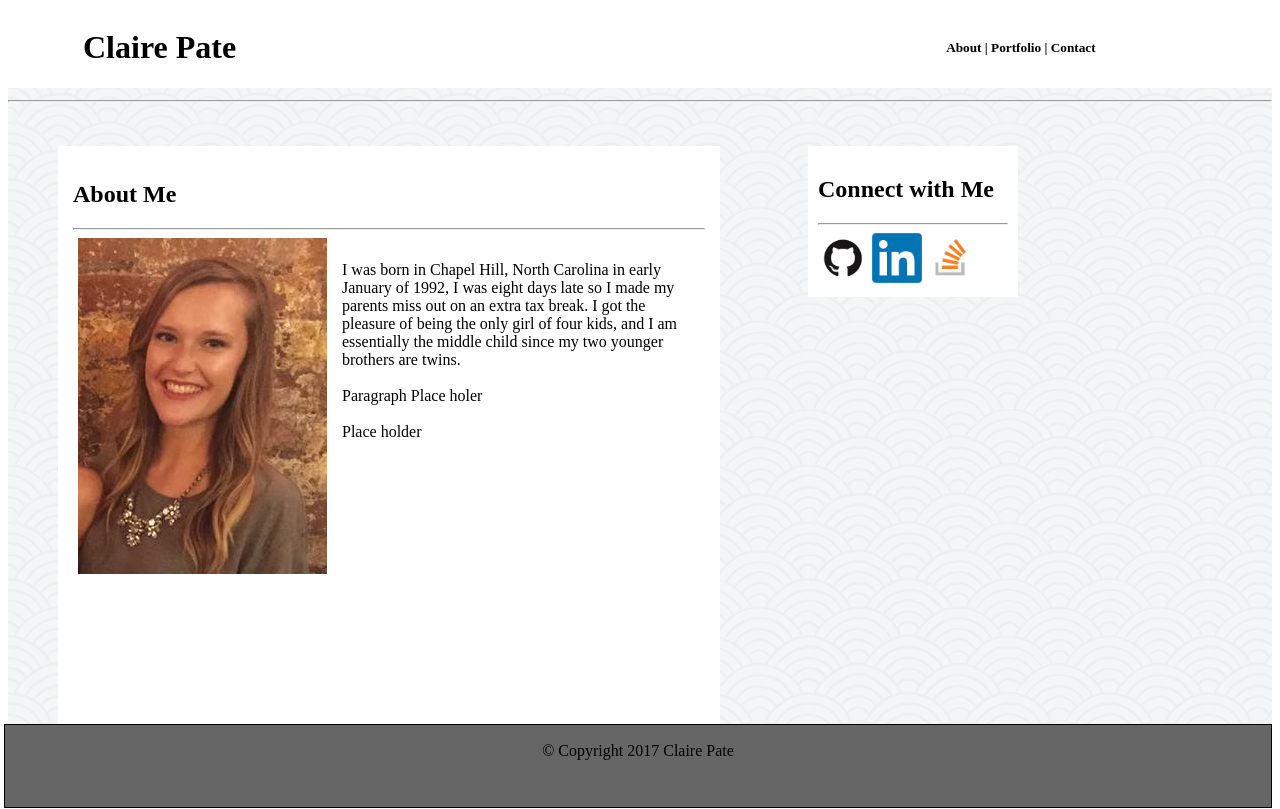
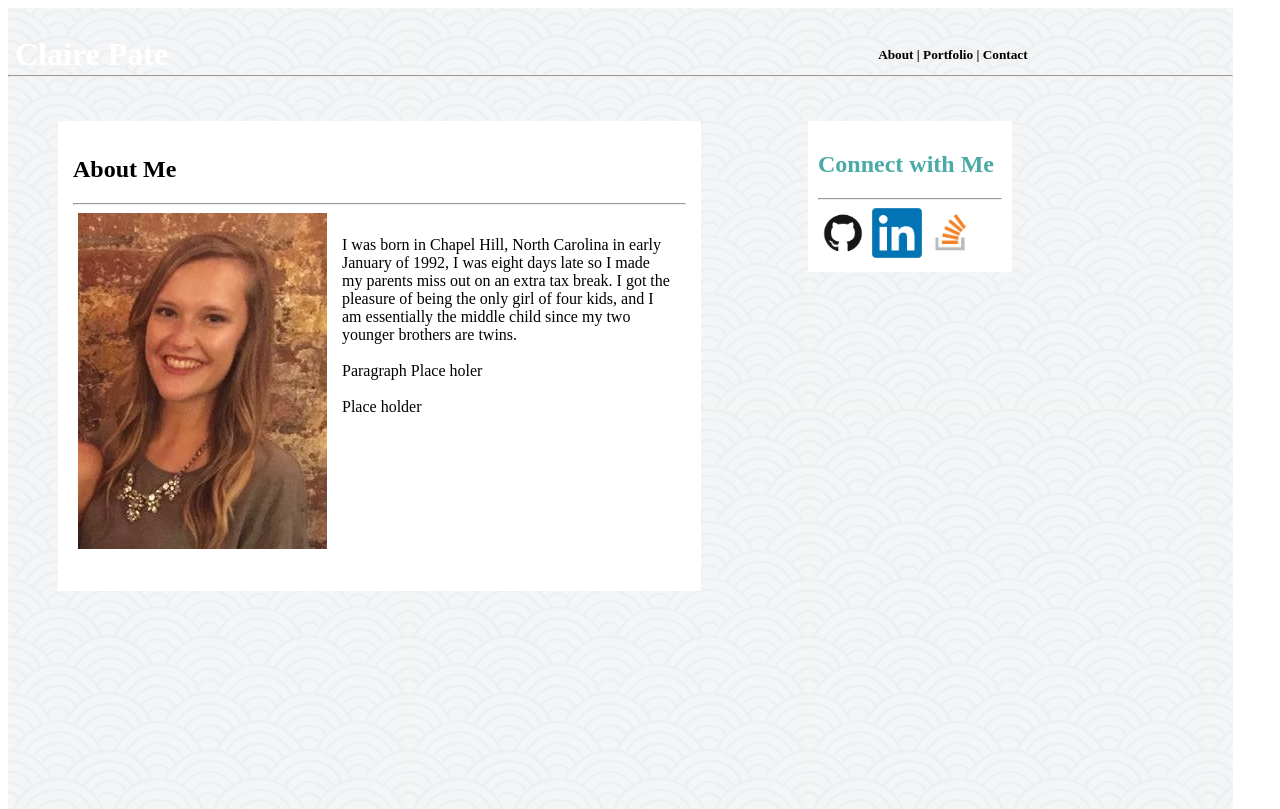
Before and after one commit to lcpate/Basic-Portfolio, a plain HTML site: page index.html in a window 1280 px wide. Shown: the top 809 px of the page. Drawn offline with Linux system fonts and the light colour scheme.

Commit message:
updated css

```diff
--- a/assets/css/style.css
+++ b/assets/css/style.css
@@ -2,21 +2,32 @@
 
 .body{
 	background-image: url("../images/seigaiha.png");
-	position: relative;
-	height: 800px;
+	position: absolute;
+	height: 1100px;
+	width:1225px;
 
 
 }
 
+.topbar{
+	width:170px;
+	height:45px;
+	padding: 7px;
+/* 	background-color: #4aaaa5;
+	margin-left:130px; */
+
+}
+
 .topbartext{
-	display: inline-block;
-	background-color: white;
+	position:absolute;
+	background-color:;
 	width:100%;
 	}
 
 	#header{
 		float: left;
-		margin-left: 75px;
+		color:white;
+
 	}
 
 	#navigation{
@@ -28,7 +39,7 @@
 .aboutme{
 	overflow: auto;
 	width: 50%;
-	height: 110%;
+	height: 40%;
 	padding:15px;
 	margin-left: 50px;
 	border:5px;
@@ -45,6 +56,7 @@
 #contacttext,{
 	margin-left: 30px;
 	padding: 15px;
+	color:#4aaaa5;
 }
 
 
@@ -72,6 +84,7 @@
 	margin-bottom: 100px;
 	border-color: #dddddd;
 	background-color: #ffffff;
+	color:#4aaaa5;
 
 
 }
@@ -182,7 +195,7 @@
 	bottom:0;
 	padding:1px;
 	width: 100%;
-	height: 10%;
+	height: 7%;
 	padding: 1px;
 	border:1px solid;
 	text-align: center;
```
Also changed, not shown: portfolio.html (+2 -1 lines).
